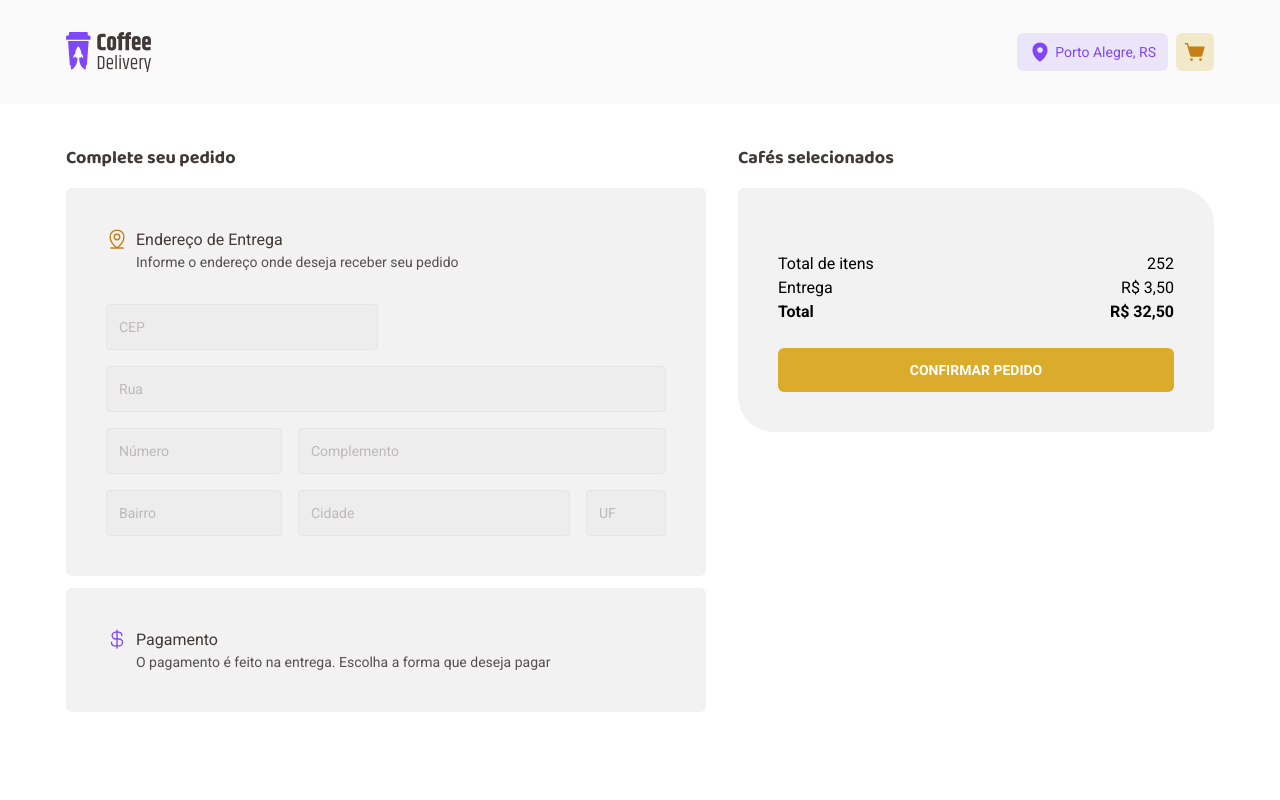
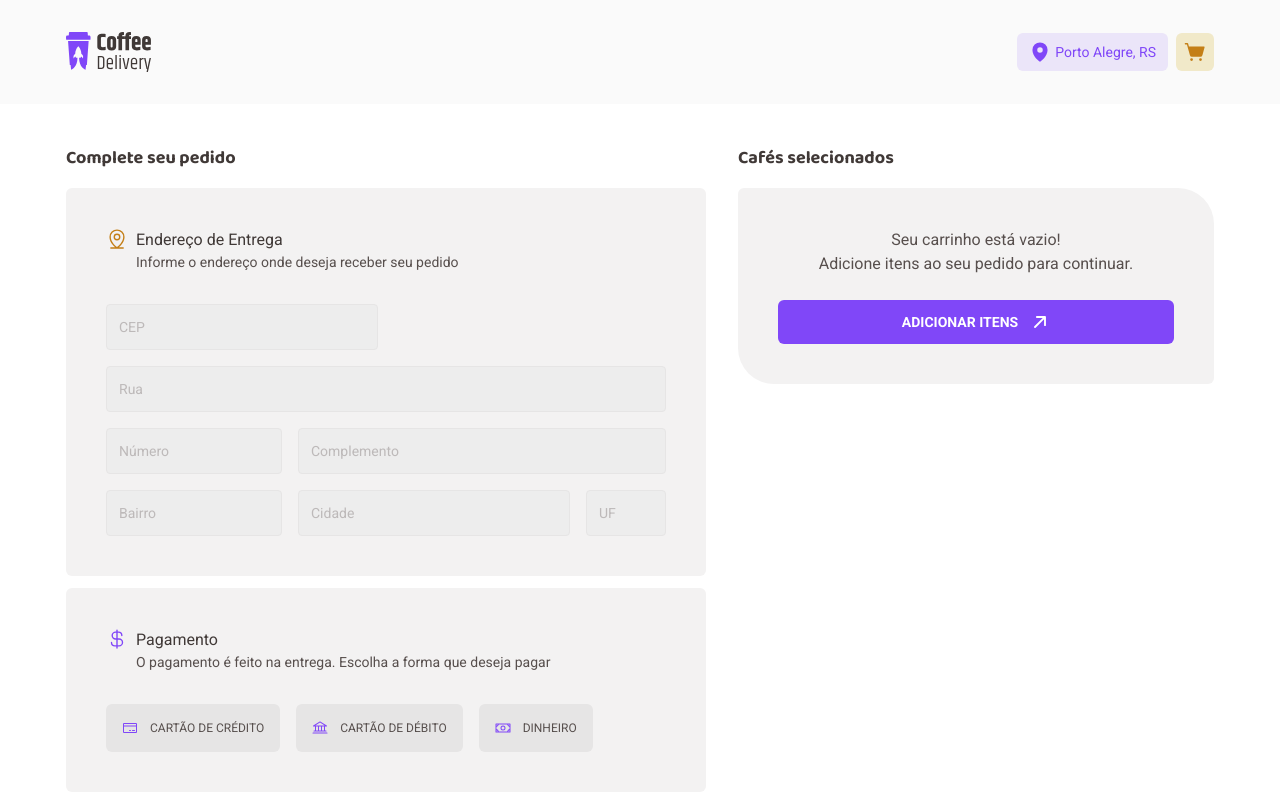
Before and after one commit to wellingtonrodriguesbr/coffee-delivery-next, a Next.js app: page /checkout in a window 1280 px wide. Built offline with nearby package versions, Linux system fonts and the light colour scheme.

Commit message:
feat: checkout page

```diff
--- a/src/components/IncreaseDecreaseButton.tsx
+++ b/src/components/IncreaseDecreaseButton.tsx
@@ -3,8 +3,8 @@ import { Minus, Plus } from "@phosphor-icons/react";
 interface IncreaseDecreaseButtonProps {
   small?: boolean;
   quantity: number;
-  increaseItemQuantity?: () => void;
-  decreaseItemQuantity?: () => void;
+  increaseItemQuantity: () => void;
+  decreaseItemQuantity: () => void;
 }
 
 export function IncreaseDecreaseButton({
@@ -21,7 +21,8 @@ export function IncreaseDecreaseButton({
     >
       <button
         type="button"
-        className="text-purple hover:text-purple-dark transition-colors text-[0px]"
+        disabled={quantity === 1}
+        className="text-purple hover:text-purple-dark transition-colors text-[0px] disabled:cursor-not-allowed"
         onClick={decreaseItemQuantity}
       >
         <Minus size={14} />
--- a/src/components/checkout/CoffeesSelected.tsx
+++ b/src/components/checkout/CoffeesSelected.tsx
@@ -1,11 +1,28 @@
+import Link from "next/link";
+import Image from "next/image";
 import { useCart } from "@/contexts/CartContext";
 import { IncreaseDecreaseButton } from "../IncreaseDecreaseButton";
-import Image from "next/image";
 import { formattedPrice } from "@/utils/formattedPrice";
-import { Trash } from "@phosphor-icons/react";
+import { ArrowUpRight, Trash } from "@phosphor-icons/react";
+
+const DELIVERY_VALUE = 3.5;
 
 export function CoffeesSelected() {
-  const { cartItems } = useCart();
+  const {
+    cartItems,
+    cartItemsTotal,
+    changeCartItemQuantity,
+    handleRemoveItem,
+  } = useCart();
+  const orderTotal = cartItemsTotal + DELIVERY_VALUE;
+  const emptyCart = !cartItems.length;
+
+  function handleIncreaseQuantity(itemId: number) {
+    changeCartItemQuantity(itemId, "increase");
+  }
+  function handleDecreaseQuantity(itemId: number) {
+    changeCartItemQuantity(itemId, "decrease");
+  }
 
   return (
     <div className="w-full mt-10">
@@ -13,6 +30,15 @@ export function CoffeesSelected() {
         Cafés selecionados
       </h3>
       <div className="flex-1 bg-base-card mt-4 p-10 rounded-md rounded-tr-[36px] rounded-bl-[36px]">
+        {emptyCart ? (
+          <div className="flex justify-center items-center">
+            <p className="text-base text-base-text text-center">
+              Seu carrinho está vazio! <br /> Adicione itens ao seu pedido para
+              continuar.
+            </p>
+          </div>
+        ) : (
+          <>
             {cartItems.map((item) => (
               <div
                 key={item.id}
@@ -25,9 +51,19 @@ export function CoffeesSelected() {
                     <p className="text-base-subtitle text-base">{item.title}</p>
 
                     <div className="flex items-start gap-2">
-                  <IncreaseDecreaseButton quantity={item.quantity} small />
+                      <IncreaseDecreaseButton
+                        quantity={item.quantity}
+                        increaseItemQuantity={() =>
+                          handleIncreaseQuantity(item.id)
+                        }
+                        decreaseItemQuantity={() =>
+                          handleDecreaseQuantity(item.id)
+                        }
+                        small
+                      />
                       <button
                         type="button"
+                        onClick={() => handleRemoveItem(item)}
                         className="flex items-center justify-center gap-1 p-2 bg-base-button rounded-md text-base-text hover:bg-base-hover transition-colors text-xs uppercase"
                       >
                         <Trash className="text-purple" size={16} />
@@ -43,26 +79,43 @@ export function CoffeesSelected() {
             ))}
 
             <div className="flex w-full justify-between items-center mt-6">
-          <span>Total de itens</span>
-          <span>252</span>
+              <span className="text-sm text-base-text">Total de itens</span>
+              <span className="text-base text-base-text">
+                {formattedPrice(cartItemsTotal)}
+              </span>
             </div>
 
-        <div className="flex w-full justify-between items-center">
-          <span>Entrega</span>
-          <span>R$ 3,50</span>
+            <div className="flex w-full justify-between items-center my-3">
+              <span className="text-sm text-base-text">Entrega</span>
+              <span className="text-base text-base-text">
+                {formattedPrice(DELIVERY_VALUE)}
+              </span>
             </div>
 
-        <div className="flex w-full justify-between items-center">
+            <div className="flex w-full justify-between items-center text-xl text-base-subtitle">
               <strong>Total</strong>
-          <strong>R$ 32,50</strong>
+              <strong>{formattedPrice(orderTotal)}</strong>
             </div>
+          </>
+        )}
 
+        {emptyCart ? (
+          <Link
+            href="/"
+            className="w-full bg-purple text-white uppercase font-bold py-3 rounded-md text-sm mt-6 block flex justify-center items-center gap-3"
+          >
+            Adicionar itens
+            <ArrowUpRight weight="bold" size={20} />
+          </Link>
+        ) : (
           <button
             type="submit"
-          className="w-full bg-yellow text-white uppercase font-bold py-3 rounded-md text-sm mt-6"
+            disabled={emptyCart}
+            className="w-full bg-yellow text-white uppercase font-bold py-3 rounded-md text-sm mt-6 disabled:opacity-70 disabled:cursor-not-allowed"
           >
             Confirmar pedido
           </button>
+        )}
       </div>
     </div>
   );
--- a/src/components/checkout/FormOrderComplete.tsx
+++ b/src/components/checkout/FormOrderComplete.tsx
@@ -1,5 +1,6 @@
 import { CurrencyDollar, MapPinLine } from "@phosphor-icons/react";
 import { Input } from "@/components/Input";
+import { PaymentMethods } from "./PaymentMethods";
 
 export function FormOrderComplete() {
   return (
@@ -23,11 +24,7 @@ export function FormOrderComplete() {
         <div className="mt-8 grid grid-cols-6 gap-4">
           <Input className="col-span-3" placeholder="CEP" />
           <Input className="col-span-full" placeholder="Rua" />
-              <Input
-                className="col-span-2"
-                type="number"
-                placeholder="Número"
-              />
+          <Input className="col-span-2" type="number" placeholder="Número" />
           <Input className="col-span-4" placeholder="Complemento" />
           <Input className="col-span-2" placeholder="Bairro" />
           <Input className="col-span-3" placeholder="Cidade" />
@@ -35,17 +32,19 @@ export function FormOrderComplete() {
         </div>
       </div>
       <div className="min-w-[640px] bg-base-card p-10 mt-3 rounded-md">
+        <div className="flex flex-col">
           <div className="flex gap-2">
             <CurrencyDollar className="text-purple" size={22} />
             <div className="flex flex-col">
               <h5 className="text-base text-base-subtitle">Pagamento</h5>
               <p className="text-base-text text-sm">
-                  O pagamento é feito na entrega. Escolha a forma que deseja
-                  pagar
+                O pagamento é feito na entrega. Escolha a forma que deseja pagar
               </p>
             </div>
           </div>
+          <PaymentMethods />
         </div>
       </div>
-  )
+    </div>
+  );
 }
--- /dev/null
+++ b/src/components/checkout/PaymentMethods.tsx
@@ -0,0 +1,49 @@
+import { Bank, CreditCard, Money } from "@phosphor-icons/react";
+import * as RadioGroup from "@radix-ui/react-radio-group";
+
+const methods = {
+  credit: {
+    label: "Cartão de crédito",
+    icon: <CreditCard className="text-purple" size={16} />,
+  },
+  debit: {
+    label: "Cartão de débito",
+    icon: <Bank className="text-purple" size={16} />,
+  },
+  money: {
+    label: "Dinheiro",
+    icon: <Money className="text-purple" size={16} />,
+  },
+};
+
+export function PaymentMethods() {
+  return (
+    <RadioGroup.Root
+      className="flex items-center gap-4 mt-8"
+      defaultValue="default"
+      aria-label="View density"
+    >
+      {Object.entries(methods).map(([key, { label, icon }]) => (
+        <div
+          key={key}
+          className="flex p-4 rounded-md bg-base-button cursor-pointer"
+        >
+          <RadioGroup.Item
+            className="w-[0px] h-[0px] hidden"
+            value={key}
+            id={key}
+          >
+            <RadioGroup.Indicator className="w-[0px] h-[0px] hidden" />
+          </RadioGroup.Item>
+          <label
+            className="flex gap-3 items-center text-xs uppercase text-base-text cursor-pointer"
+            htmlFor={key}
+          >
+            {icon}
+            {label}
+          </label>
+        </div>
+      ))}
+    </RadioGroup.Root>
+  );
+}
--- a/src/contexts/CartContext.tsx
+++ b/src/contexts/CartContext.tsx
@@ -78,7 +78,17 @@ export function CartContextProvider({ children }: CartContextProviderProps) {
     setCartItems(newCart);
   }
 
-  function handleRemoveItem(item: CartItem) {}
+  function handleRemoveItem(item: CartItem) {
+    const itemAlreadyExistsInCart = cartItems.findIndex(
+      (cartItem) => cartItem.id === item.id
+    );
+
+    const newCart = produce(cartItems, (draft) => {
+      draft.splice(itemAlreadyExistsInCart, 1);
+    });
+
+    setCartItems(newCart);
+  }
 
   function clearCart() {
     setCartItems([]);
```
Lines whose indentation alone changed are shown as unchanged.
